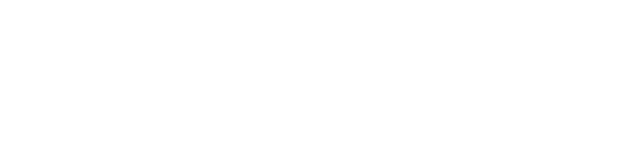
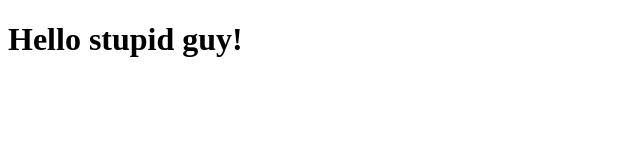
Before and after one commit to PingPuping/Ping_Port.github.io, a plain HTML site: page index.html in a window 1280 px wide. Shown: the whole page, without its empty margins (0-640 px from the left). Drawn offline with Linux system fonts and the light colour scheme.

Commit message:
Update index.html

```diff
--- a/index.html
+++ b/index.html
@@ -9,8 +9,7 @@
 
 </head>
 <body>
-
-
+    <h1>Hello stupid guy!</h1>
     <script src="/js/app.js"></script>
 </body>
 </html>
```
